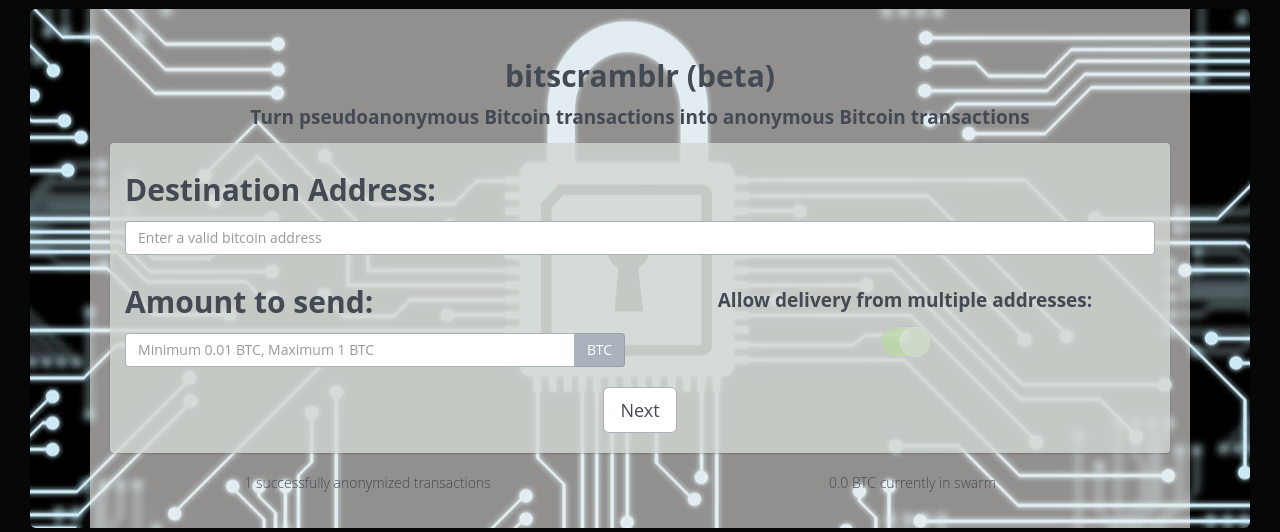
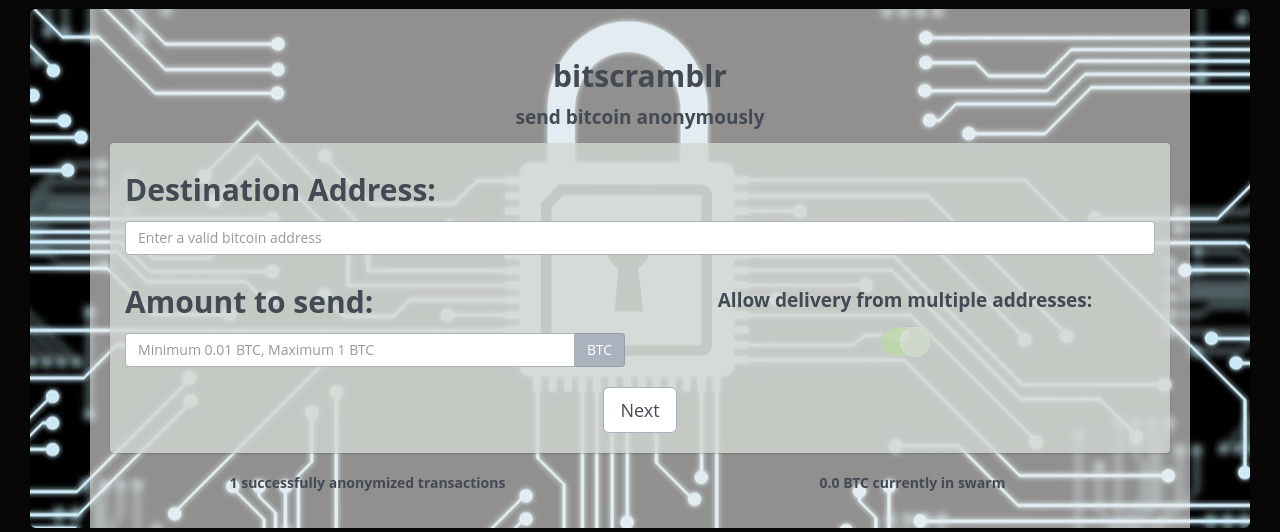
Before and after one commit to ehickox/bitscramblr, a Flask app: page / in a window 1280 px wide. Shown: the part 51-583 px from the top of the page. Run offline with Flask 2, Linux system fonts and the light colour scheme; tables that the repository leaves empty hold one stand-in row (values such as "Sample post"); some libraries are stand-ins or nearby versions; grey boxes are pictures that could not be loaded.

Commit message:
made text easier to read and changed tagline

```diff
--- a/app/templates/index.html
+++ b/app/templates/index.html
@@ -6,8 +6,8 @@
     <div class="jumbotron container-fluid" style="background:url('static/img/cryptography.jpg') no-repeat center center;">
       <div class="jumbotron-contents" style="background-color:rgba(242, 241, 239, 0.6)">
 	<center>
-	  <h3>bitscramblr (beta)</h3>
-	  <h4>Turn pseudoanonymous Bitcoin transactions into anonymous Bitcoin transactions</h4>
+	  <h3>bitscramblr</h3>
+	  <h4>send bitcoin anonymously</h4>
 	</center>
 	<div class="panel" style="background-color:rgba(210, 215, 211, 0.8)">
 	  <div class="container-fluid">
@@ -66,10 +66,10 @@
 	</div><!-- end jumbotron panel -->
 	<div class="row"><!-- begin stats row -->
 	  <div class="col-md-6" align="center">
-	    <p>{{txs}} successfully anonymized transactions</p>
+	    <p><strong>{{txs}} successfully anonymized transactions</strong></p>
 	  </div>
 	  <div class="col-md-6" align="center" data-toggle="tooltip" data-placement="bottom" title="Any transaction over this amount will block until adequately sized inputs are available">
-	    <p>{{swarm_size}} BTC currently in swarm</p>
+	    <p><strong>{{swarm_size}} BTC currently in swarm</strong></p>
 	  </div>
 	</div><!-- end stats row -->
       </div><!-- end jumbotron contents -->
```
